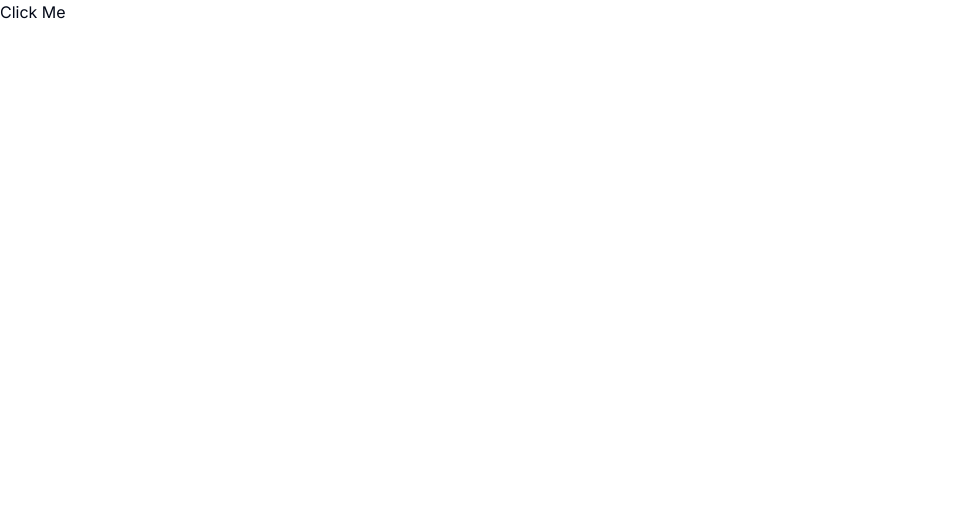
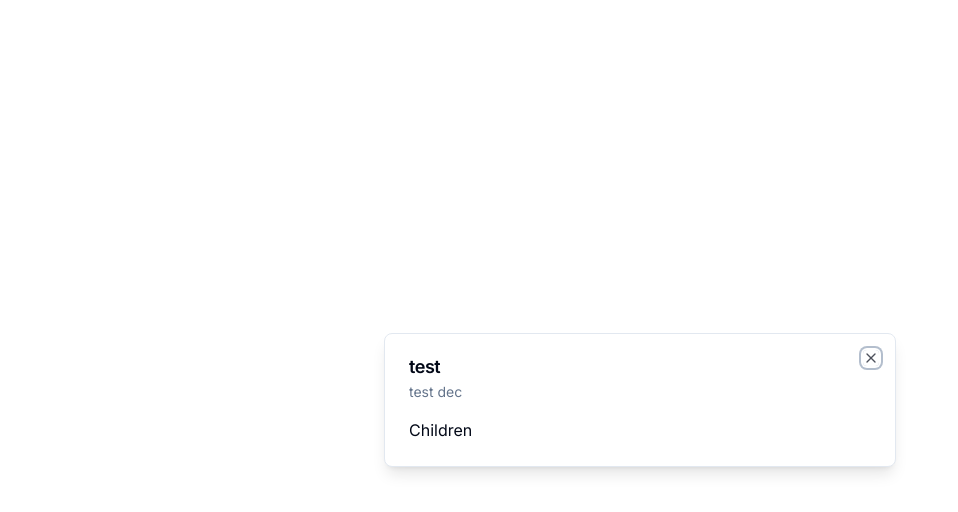
Before and after one commit to 0xmbadr/Store, a Next.js app in the folder dashboard/: page / in a window 1280 px wide. Shown: the top 512 px of the page, without its empty margins (0-958 px from the left). Built offline with nearby package versions, Linux system fonts and the light colour scheme.

Commit message:
[HomePage] Add Modal

```diff
--- a/dashboard/app/(root)/page.tsx
+++ b/dashboard/app/(root)/page.tsx
@@ -1,3 +1,15 @@
-export default function Home() {
-  return <div>Click Me</div>;
-}
+'use client';
+
+import { Modal } from '@/components/ui/modal';
+
+const SetupPage = () => {
+  return (
+    <div className="p-4">
+      <Modal title="test" onClose={() => {}} isOpen description="test dec">
+        Children
+      </Modal>
+    </div>
+  );
+};
+
+export default SetupPage;
--- /dev/null
+++ b/dashboard/components/ui/dialog.tsx
@@ -0,0 +1,123 @@
+"use client"
+
+import * as React from "react"
+import * as DialogPrimitive from "@radix-ui/react-dialog"
+import { X } from "lucide-react"
+
+import { cn } from "@/lib/utils"
+
+const Dialog = DialogPrimitive.Root
+
+const DialogTrigger = DialogPrimitive.Trigger
+
+const DialogPortal = ({
+  className,
+  ...props
+}: DialogPrimitive.DialogPortalProps) => (
+  <DialogPrimitive.Portal className={cn(className)} {...props} />
+)
+DialogPortal.displayName = DialogPrimitive.Portal.displayName
+
+const DialogOverlay = React.forwardRef<
+  React.ElementRef<typeof DialogPrimitive.Overlay>,
+  React.ComponentPropsWithoutRef<typeof DialogPrimitive.Overlay>
+>(({ className, ...props }, ref) => (
+  <DialogPrimitive.Overlay
+    ref={ref}
+    className={cn(
+      "fixed inset-0 z-50 bg-background/80 backdrop-blur-sm data-[state=open]:animate-in data-[state=closed]:animate-out data-[state=closed]:fade-out-0 data-[state=open]:fade-in-0",
+      className
+    )}
+    {...props}
+  />
+))
+DialogOverlay.displayName = DialogPrimitive.Overlay.displayName
+
+const DialogContent = React.forwardRef<
+  React.ElementRef<typeof DialogPrimitive.Content>,
+  React.ComponentPropsWithoutRef<typeof DialogPrimitive.Content>
+>(({ className, children, ...props }, ref) => (
+  <DialogPortal>
+    <DialogOverlay />
+    <DialogPrimitive.Content
+      ref={ref}
+      className={cn(
+        "fixed left-[50%] top-[50%] z-50 grid w-full max-w-lg translate-x-[-50%] translate-y-[-50%] gap-4 border bg-background p-6 shadow-lg duration-200 data-[state=open]:animate-in data-[state=closed]:animate-out data-[state=closed]:fade-out-0 data-[state=open]:fade-in-0 data-[state=closed]:zoom-out-95 data-[state=open]:zoom-in-95 data-[state=closed]:slide-out-to-left-1/2 data-[state=closed]:slide-out-to-top-[48%] data-[state=open]:slide-in-from-left-1/2 data-[state=open]:slide-in-from-top-[48%] sm:rounded-lg md:w-full",
+        className
+      )}
+      {...props}
+    >
+      {children}
+      <DialogPrimitive.Close className="absolute right-4 top-4 rounded-sm opacity-70 ring-offset-background transition-opacity hover:opacity-100 focus:outline-none focus:ring-2 focus:ring-ring focus:ring-offset-2 disabled:pointer-events-none data-[state=open]:bg-accent data-[state=open]:text-muted-foreground">
+        <X className="h-4 w-4" />
+        <span className="sr-only">Close</span>
+      </DialogPrimitive.Close>
+    </DialogPrimitive.Content>
+  </DialogPortal>
+))
+DialogContent.displayName = DialogPrimitive.Content.displayName
+
+const DialogHeader = ({
+  className,
+  ...props
+}: React.HTMLAttributes<HTMLDivElement>) => (
+  <div
+    className={cn(
+      "flex flex-col space-y-1.5 text-center sm:text-left",
+      className
+    )}
+    {...props}
+  />
+)
+DialogHeader.displayName = "DialogHeader"
+
+const DialogFooter = ({
+  className,
+  ...props
+}: React.HTMLAttributes<HTMLDivElement>) => (
+  <div
+    className={cn(
+      "flex flex-col-reverse sm:flex-row sm:justify-end sm:space-x-2",
+      className
+    )}
+    {...props}
+  />
+)
+DialogFooter.displayName = "DialogFooter"
+
+const DialogTitle = React.forwardRef<
+  React.ElementRef<typeof DialogPrimitive.Title>,
+  React.ComponentPropsWithoutRef<typeof DialogPrimitive.Title>
+>(({ className, ...props }, ref) => (
+  <DialogPrimitive.Title
+    ref={ref}
+    className={cn(
+      "text-lg font-semibold leading-none tracking-tight",
+      className
+    )}
+    {...props}
+  />
+))
+DialogTitle.displayName = DialogPrimitive.Title.displayName
+
+const DialogDescription = React.forwardRef<
+  React.ElementRef<typeof DialogPrimitive.Description>,
+  React.ComponentPropsWithoutRef<typeof DialogPrimitive.Description>
+>(({ className, ...props }, ref) => (
+  <DialogPrimitive.Description
+    ref={ref}
+    className={cn("text-sm text-muted-foreground", className)}
+    {...props}
+  />
+))
+DialogDescription.displayName = DialogPrimitive.Description.displayName
+
+export {
+  Dialog,
+  DialogTrigger,
+  DialogContent,
+  DialogHeader,
+  DialogFooter,
+  DialogTitle,
+  DialogDescription,
+}
--- /dev/null
+++ b/dashboard/components/ui/modal.tsx
@@ -0,0 +1,43 @@
+'use client';
+
+import {
+  Dialog,
+  DialogContent,
+  DialogDescription,
+  DialogHeader,
+  DialogTitle,
+} from './dialog';
+
+interface ModalProps {
+  title: string;
+  description: string;
+  isOpen: boolean;
+  onClose: () => void;
+  children?: React.ReactNode;
+}
+export const Modal: React.FC<ModalProps> = ({
+  title,
+  description,
+  isOpen,
+  onClose,
+  children,
+}) => {
+  const onChange = (open: boolean) => {
+    if (!open) {
+      onClose();
+    }
+  };
+  return (
+    <Dialog open={isOpen} onOpenChange={onChange}>
+      <DialogContent>
+        {/* =========  Header =============== */}
+        <DialogHeader>
+          <DialogTitle>{title}</DialogTitle>
+          <DialogDescription>{description}</DialogDescription>
+        </DialogHeader>
+        {/* ============== Children ============= */}
+        <div>{children}</div>
+      </DialogContent>
+    </Dialog>
+  );
+};
--- a/dashboard/package.json
+++ b/dashboard/package.json
@@ -10,6 +10,7 @@
   },
   "dependencies": {
     "@clerk/nextjs": "^4.21.12",
+    "@radix-ui/react-dialog": "^1.0.4",
     "@types/node": "20.3.2",
     "@types/react": "18.2.14",
     "@types/react-dom": "18.2.6",
@@ -26,6 +27,7 @@
     "tailwind-merge": "^1.13.2",
     "tailwindcss": "3.3.2",
     "tailwindcss-animate": "^1.0.6",
-    "typescript": "5.1.6"
+    "typescript": "5.1.6",
+    "zustand": "^4.3.8"
   }
 }
```
Also changed, not shown: 1 other file (tests, documents, lock files or other folders).
